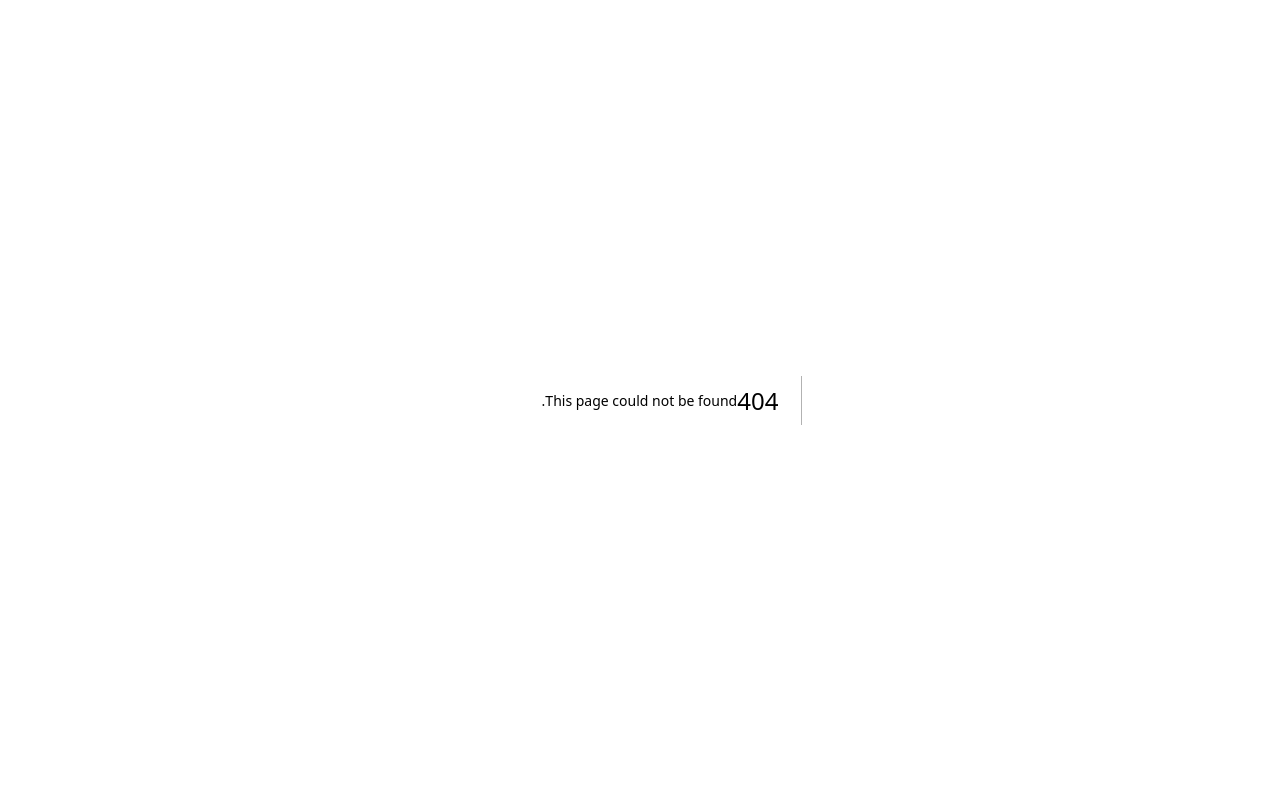
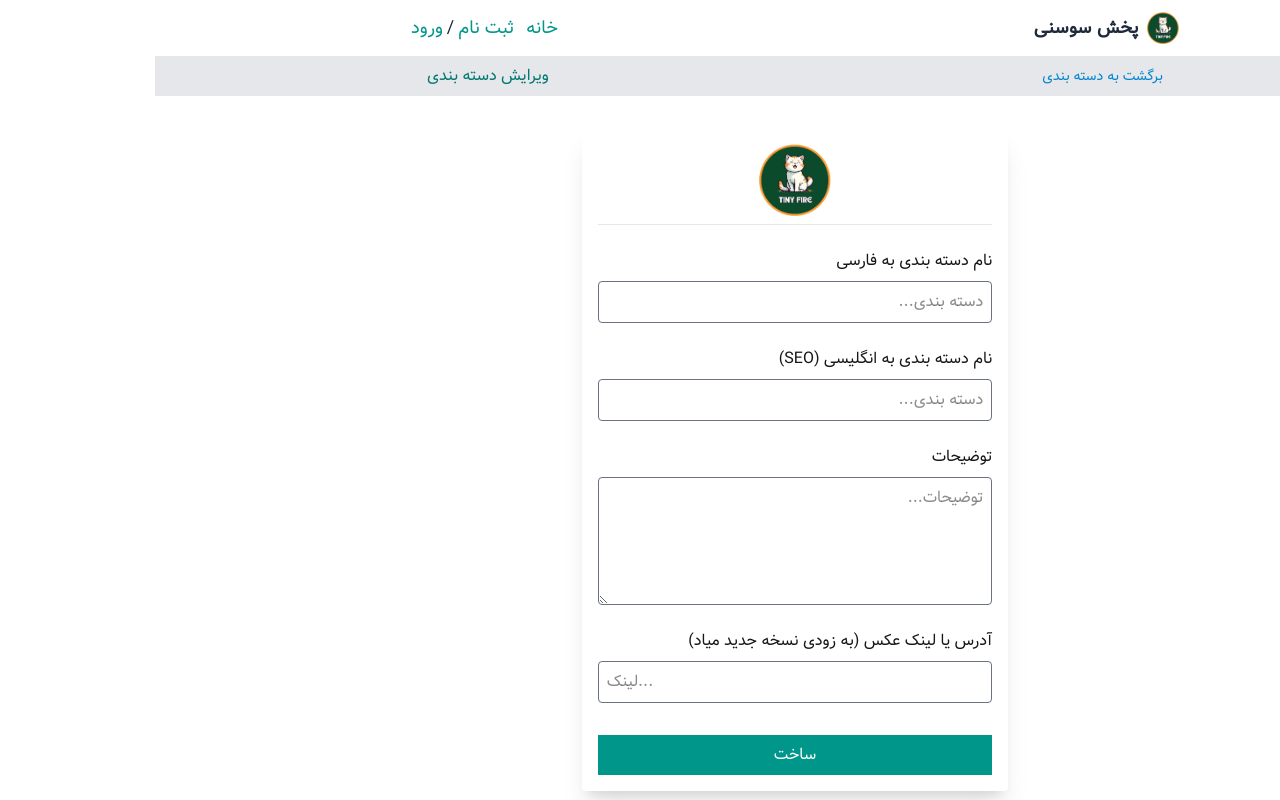
Before and after one commit to tarnasi/lighter-front, a Next.js app: page /panel/categories/update/1 in a window 1280 px wide. Before the commit this address had no page. Built offline with nearby package versions, Linux system fonts and the light colour scheme; no server answers; what moment-jalaali would draw is missing.

Commit message:
update category completed (need do it again later on)

```diff
--- a/apollo/ApolloWrapper.tsx
+++ b/apollo/ApolloWrapper.tsx
@@ -22,8 +22,8 @@ export default function ApolloWrapper({
     console.log("accessToken (client): ", token);
 
     const httpLink = createHttpLink({
-      uri: "http://192.168.70.25:4000/graphql",
-      // uri: "http://10.200.253.66:4000/graphql",
+      // uri: "http://192.168.70.25:4000/graphql",
+      uri: "http://10.200.253.66:4000/graphql",
     });
 
     const authLink = setContext((_, { headers }) => ({
--- a/apollo/mutations.ts
+++ b/apollo/mutations.ts
@@ -65,3 +65,15 @@ export const CATEGORY_CREATE_MUTATION = gql`
     }
   }
 `;
+
+export const CATEGORY_UPDATE_MUTATION = gql`
+  mutation UpdateCategory($input: UpdateCategoryInput!) {
+    updateCategory(input: $input) {
+      id
+      name
+      slug
+      image
+      description
+    }
+  }
+`;
--- a/apollo/queries.ts
+++ b/apollo/queries.ts
@@ -51,3 +51,15 @@ export const BRAND_LIST_QUERY = gql`
     }
   }
 `;
+
+export const CATEGORY_BY_ID_QUERY = gql`
+  query Category($id: ID!) {
+    category(id: $id) {
+      id
+      name
+      slug
+      description
+      image
+    }
+  }
+`;
--- /dev/null
+++ b/app/panel/categories/update/[id]/page.tsx
@@ -0,0 +1,30 @@
+import CategoryUpdateForm from "@/components/forms/CategoryUpdateForm";
+import Navbar from "@/components/Navbar";
+import PageTitle from "@/components/PageTitle";
+
+type Props = {
+  params: {
+    id: string
+  }
+};
+
+const CreateCategoryPage = async ({params}: Props) => {
+
+  const paramsObject = await params
+
+  return (
+    <div className="bg-white min-h-screen">
+      <Navbar />
+      <PageTitle
+        title="ویرایش دسته بندی"
+        returnLink="/panel/categories"
+        returnTitle="برگشت به دسته بندی"
+      />
+      <div className="flex justify-center">
+        <CategoryUpdateForm categoryId={paramsObject.id} />
+      </div>
+    </div>
+  );
+};
+
+export default CreateCategoryPage;
--- a/components/EmptyBox.tsx
+++ b/components/EmptyBox.tsx
@@ -10,7 +10,7 @@ const EmptyBox = (props: Props) => {
         alt="No products"
         className="w-48 h-48 mb-6"
       />
-      <p className="text-xl font-semibold">محصولی یافت نشد</p>
+      <p className="text-xl font-semibold">یافت نشد</p>
       <p className="text-sm text-gray-400">
         در صورت عضویت در خبرنامه سایت محصولات جدید بعد بارگذاری به اطلاع شما
         خواهد رسید
--- /dev/null
+++ b/components/forms/CategoryUpdateForm.tsx
@@ -0,0 +1,236 @@
+"use client";
+
+import { CATEGORY_UPDATE_MUTATION } from "@/apollo/mutations";
+import { CATEGORY_BY_ID_QUERY } from "@/apollo/queries";
+import { useMutation, useQuery } from "@apollo/client";
+import Image from "next/image";
+import Link from "next/link";
+import { useRouter } from "next/navigation";
+import React, { useEffect, useState } from "react";
+
+type Props = {
+  categoryId: string
+};
+
+const CategoryUpdateForm = ({categoryId}: Props) => {
+  const [name, setName] = useState("");
+  const [slug, setSlug] = useState("");
+  const [description, setDescription] = useState("");
+  const [image, setImage] = useState("");
+
+  const [errors, setErrors] = useState<{
+    name?: string;
+    slug?: string;
+    description?: string;
+    image?: string;
+  }>({});
+
+  const router = useRouter();
+
+  const { data: categoryData, loading: categoryLoading } = useQuery(
+    CATEGORY_BY_ID_QUERY,
+    {
+      variables: { id: categoryId },
+      skip: !categoryId,
+      fetchPolicy: "network-only",
+    }
+  );
+
+  const [updateCategory, { loading, error }] = useMutation(
+    CATEGORY_UPDATE_MUTATION,
+    {
+      fetchPolicy: "network-only",
+    }
+  );
+
+  useEffect(() => {
+    console.log("categoryId: ", categoryId);
+    if (categoryData?.category) {
+      setName(categoryData.category.name);
+      setSlug(categoryData.category.slug);
+      setDescription(categoryData.category.description || "");
+      setImage(categoryData.category.image || "");
+    }
+  }, [categoryData]);
+
+  const handleSubmit = async (e: React.FormEvent) => {
+    e.preventDefault();
+
+    try {
+      const res = await updateCategory({
+        variables: {
+          input: {
+            id: categoryId,
+            name,
+            slug,
+            description,
+            image,
+          },
+        },
+      });
+
+      if (res?.data?.updateCategory) {
+        router.push("/panel/categories"); // redirect after update
+      }
+    } catch (err) {
+      console.error("Update error:", err);
+    }
+  };
+
+  return (
+    <form
+      onSubmit={handleSubmit}
+      className={`h-full w-full md:w-1/2 lg:w-1/3 mt-8 p-4 rounded shadow-xl transition-opacity ${
+        loading ? "opacity-60 pointer-events-none" : ""
+      }`}
+    >
+      <Link
+        href="/"
+        className="flex justify-center items-center gap-2 border-b border-gray-200 pb-2"
+      >
+        <Image src="/logo/logo-3.png" alt="tinyfire" width={72} height={72} />
+      </Link>
+
+      <div className="flex flex-col my-6">
+        <label htmlFor="name" className="mb-2">
+          نام دسته بندی به فارسی
+        </label>
+        <input
+          disabled={loading}
+          className={`border border-gray-500 p-2 rounded ${
+            loading ? "bg-gray-100 text-gray-400" : ""
+          }`}
+          type="text"
+          id="name"
+          value={name}
+          onChange={(e) => setName(e.target.value)}
+          placeholder="دسته بندی..."
+          autoComplete="on"
+        />
+        {errors.name && (
+          <span className="text-red-500 text-sm mt-1">{errors.name}</span>
+        )}
+      </div>
+
+      <div className="flex flex-col my-6">
+        <label htmlFor="slug" className="mb-2">
+          نام دسته بندی به انگلیسی (SEO)
+        </label>
+        <input
+          disabled={loading}
+          className={`border border-gray-500 p-2 rounded ${
+            loading ? "bg-gray-100 text-gray-400" : ""
+          }`}
+          type="text"
+          id="slug"
+          value={slug}
+          onChange={(e) => setSlug(e.target.value)}
+          placeholder="دسته بندی..."
+          autoComplete="on"
+        />
+        {errors.slug && (
+          <span className="text-red-500 text-sm mt-1">{errors.slug}</span>
+        )}
+      </div>
+
+      <div className="flex flex-col my-6">
+        <label htmlFor="description" className="mb-2">
+          توضیحات
+        </label>
+        <textarea
+          disabled={loading}
+          className={`border border-gray-500 p-2 rounded h-32 ${
+            loading ? "bg-gray-100 text-gray-400" : ""
+          }`}
+          id="description"
+          value={description}
+          onChange={(e) => setDescription(e.target.value)}
+          placeholder="توضیحات..."
+          autoComplete="on"
+        />
+        {errors.description && (
+          <span className="text-red-500 text-sm mt-1">
+            {errors.description}
+          </span>
+        )}
+      </div>
+
+      <div className="flex flex-col my-6">
+        <label htmlFor="image" className="mb-2">
+          آدرس یا لینک عکس‌ (به زودی نسخه جدید میاد)
+        </label>
+        <input
+          disabled={loading}
+          className={`border border-gray-500 p-2 rounded ${
+            loading ? "bg-gray-100 text-gray-400" : ""
+          }`}
+          type="text"
+          id="image"
+          value={image}
+          onChange={(e) => setImage(e.target.value)}
+          placeholder="لینک..."
+          autoComplete="on"
+          dir="ltr"
+        />
+        {image && /^https?:\/\/.+/.test(image) && (
+          <div className="mt-4">
+            <img
+              src={image}
+              alt="Preview"
+              className="max-w-full h-32 object-contain border rounded"
+            />
+          </div>
+        )}
+        {errors.image && (
+          <span className="text-red-500 text-sm mt-1">{errors.image}</span>
+        )}
+      </div>
+
+      <div className="flex flex-col mt-8">
+        <button
+          type="submit"
+          disabled={loading}
+          className={`py-2 px-8 text-white flex justify-center items-center gap-2 ${
+            loading
+              ? "bg-gray-500 cursor-not-allowed"
+              : "bg-teal-600 hover:bg-teal-700"
+          }`}
+        >
+          {loading ? (
+            <>
+              <svg
+                className="animate-spin h-5 w-5 text-white"
+                viewBox="0 0 24 24"
+              >
+                <circle
+                  className="opacity-25"
+                  cx="12"
+                  cy="12"
+                  r="10"
+                  stroke="currentColor"
+                  strokeWidth="4"
+                  fill="none"
+                />
+                <path
+                  className="opacity-75"
+                  fill="currentColor"
+                  d="M4 12a8 8 0 018-8v8H4z"
+                />
+              </svg>
+              <span>در حال ساخت...</span>
+            </>
+          ) : (
+            "ساخت"
+          )}
+        </button>
+        {error && (
+          <div className="text-red-600 text-sm mt-4 border-t pt-2 border-gray-300">
+            خطا: {error.message}
+          </div>
+        )}
+      </div>
+    </form>
+  );
+};
+
+export default CategoryUpdateForm;
--- a/components/tables/CategoryTable.tsx
+++ b/components/tables/CategoryTable.tsx
@@ -9,12 +9,14 @@ import { FaTrashCan } from "react-icons/fa6";
 import { FaEdit } from "react-icons/fa";
 import Link from "next/link";
 import { DELETE_CATEGORY_MUTATION } from "@/apollo/mutations";
+import EmptyBox from "../EmptyBox";
+import Image from "next/image";
 
 const CategoryTable = () => {
   const { data, loading, error, refetch } = useQuery(CATEGORY_LIST_QUERY);
   const [deleteCategory, { loading: deleteLoading, error: deleteError }] =
     useMutation(DELETE_CATEGORY_MUTATION, {
-      refetchQueries: ["CategoryList"], // or use a `refetch()` manually
+      refetchQueries: ["CategoryList"],
     });
 
   useEffect(() => {
@@ -37,6 +39,10 @@ const CategoryTable = () => {
       console.error("Failed to delete category", err);
     }
   };
+
+  if (data?.categoryList?.length === 0) {
+    return <EmptyBox />;
+  }
 
   return (
     <div className="px-4 md:px-16 lg:px-32 xl:px-64 bg-white text-gray-800">
@@ -69,17 +75,17 @@ const CategoryTable = () => {
                     <span className="text-gray-500">ثبت نشده</span>
                   )}
                 </td>
-                <td className="p-2 border">
-                  {category.image || (
+                <td className="p-2 flex items-center justify-center">
+                  <Image src={category.image || (
                     <span className="text-gray-500">ثبت نشده</span>
-                  )}
+                  )} alt="عکس" width={48} height={48} className="object-cover rounded-md" />
                 </td>
                 <td className="p-2 border">
-                  <div className="flex items-center justify-evenly gap-2">
+                  <Link href={`/panel/categories/update/${category.id}`} className="flex items-center justify-evenly gap-2">
                     <span>
                       <FaEdit className="text-blue-900 hover:text-sky-500 hover:cursor-pointer" />
                     </span>
-                  </div>
+                  </Link>
                 </td>
                 <td className="p-2 border">
                   <div className="flex items-center justify-evenly gap-2">
@@ -99,6 +105,12 @@ const CategoryTable = () => {
 
       {/* MOBILE */}
       <div className="md:hidden grid grid-cols-1 gap-4 p-4 text-black">
+        <Link
+          href="/panel/categories/create"
+          className="border border-gra bg-white w-full rounded p-1 text-sm hover:bg-gray-200 text-center"
+        >
+          ایجاد دسته بندی جدید
+        </Link>
         {data?.categoryList?.map((category: any) => (
           <div
             key={category.id}
@@ -111,17 +123,19 @@ const CategoryTable = () => {
               <strong>نام انگلیسی (SEO):</strong> {category.slug}
             </p>
             <p>
-              <strong>توضیحات:</strong> {category.desciprion || "-"}
+              <strong>توضیحات:</strong> {category.description || "-"}
             </p>
             <div className="flex items-center justify-evenly mt-4">
-              <button className="shadow px-8 p-2 text-yellow-400">
-                <FaEdit />
-              </button>
+              <Link href={`/panel/categories/update/${category.id}`}
+              className="shadow px-8 p-2 text-blue-400 hover:cursor-pointer"
+              >
+                <FaEdit className="hover:text-blue-900" />
+              </Link>
               <button
-                className="shadow px-8 p- hover:text-yellow-500 bg-black"
+                className="shadow px-8 p-2 text-red-500"
                 onClick={() => handleDeleteCategory(category.id)}
               >
-                <FaTrashCan className="text-red-600 hover:cursor-pointer" />
+                <FaTrashCan className="hover:text-red-700 hover:cursor-pointer" />
               </button>
             </div>
           </div>
```
